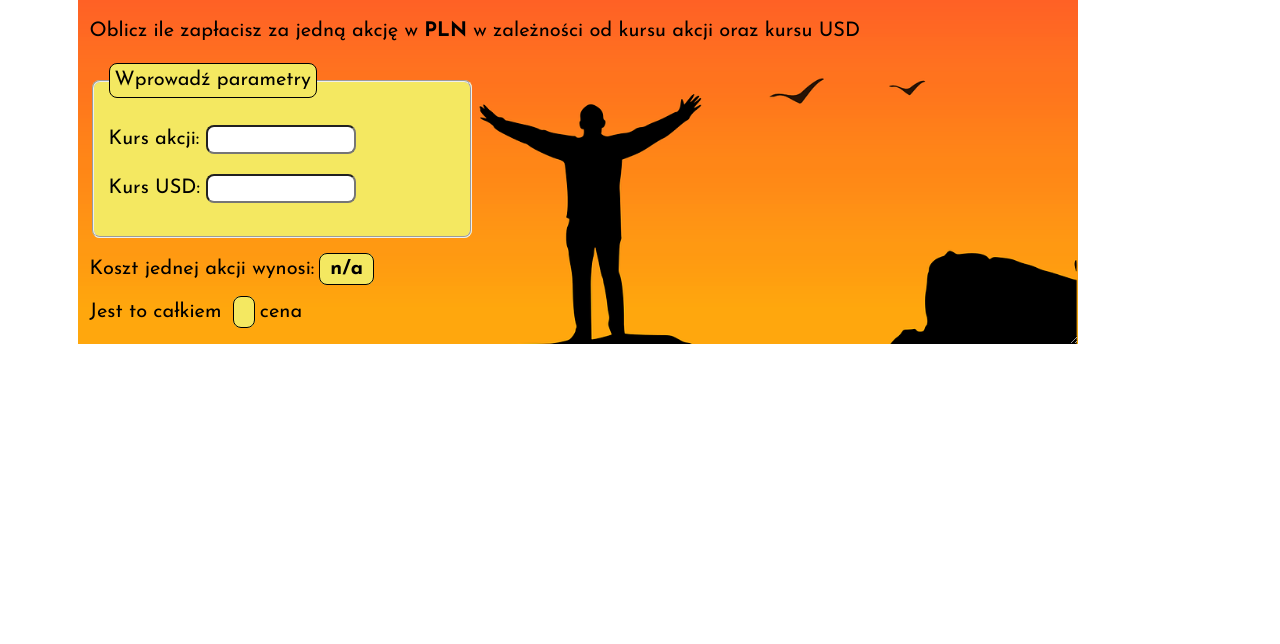
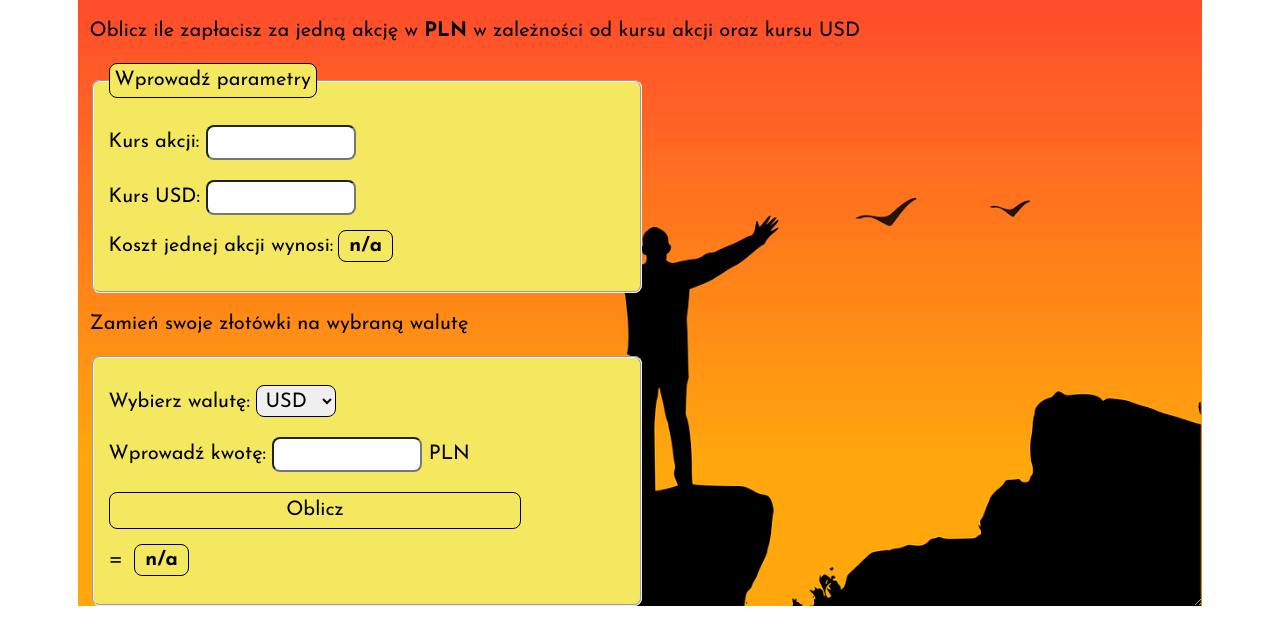
Before and after one commit to JacekWarzecha/Converter-, a plain HTML site: page index.html in a window 1280 px wide. Drawn offline with nearby package versions, Linux system fonts and the light colour scheme.

Commit message:
added new form and support from JS

```diff
--- a/css/element.css
+++ b/css/element.css
@@ -1,8 +1,9 @@
 .element {
     padding: 0 1%;
     background-image: url("../images/tloPomaranczowe.png");
-    max-width: 1000px;
-    max-height: 500px;
+    max-width: 1200px;
+    max-height: 1000px;
+    width: 100%;
     resize:both;
     overflow: auto;
     background-size: cover;
--- a/css/form.css
+++ b/css/form.css
@@ -1,7 +1,7 @@
 .form__fieldset {
     background-color: rgb(244 232 97);
     border-radius: 8px;
-    max-width: 380px;
+    max-width: 550px;
 }
 
 .form__legend {
@@ -23,8 +23,27 @@
 .form__field {
     border-radius: 8px;
     width: 150px;
+    padding: 4px;
 }
 
 .form__field:hover {
     background-color: hsl(55, 87%, 87%)
 }
+
+.form__field--width {
+    width: 80px;
+    border: 1px solid currentColor;
+}
+
+.form__button {
+    background-color: rgb(244 232 97);
+    border: 1px solid currentColor;
+    border-radius: 8px;
+    padding: 6px;
+    width: 80%;
+
+}
+
+.form__button:hover {
+    background-color: hsl(55, 87%, 77%);;
+}
--- a/index.html
+++ b/index.html
@@ -42,34 +42,65 @@
                 name="quotes"
                 type="number"
                 class="js-quotes form__field"
-                min="0.01"
-                max="99999"
                 required
               />
             </label>
           </p>
           <p>
-            <label
-              >Kurs USD:
+            <label>
+              Kurs USD:
               <input
                 name="exchange"
                 type="number"
                 class="js-exchange form__field"
-                min="0.01"
-                max="999"
                 required
               />
             </label>
           </p>
-        </fieldset>
           <p>
             Koszt jednej akcji wynosi:<strong class="js-cost form__cost"
               >n/a</strong
             >
           </p>
+        </fieldset>
+      </form>
+
+      <form class="js-form-cantor">
+        <p>Zamień swoje złotówki na wybraną walutę</p>
+        <fieldset class="form__fieldset">
           <p>
-          Jest to całkiem <strong class="js-ratio form__cost"> </strong> cena
+            <label>
+              Wybierz walutę:
+              <select
+                name="currency"
+                class="js-currency form__field form__field--width"
+              >
+                <option value="USD">USD</option>
+                <option value="EUR">EUR</option>
+                <option value="CHF">CHF</option>
+              </select>
+            </label>
           </p>
+          <p>
+            <label>
+              Wprowadź kwotę:
+              <input
+                name="amount"
+                type="number"
+                class="js-amount form__field"
+                min="0.01"
+                max="1000000000"
+                step="any"
+                required
+              />
+            </label>
+            PLN
+          </p>
+          <p>
+            <button class="form__button">Oblicz</button>
+          </p>
+          <p>= <strong class="js-score form__cost"> n/a</strong></p>
+        </fieldset>
       </form>
     </div>
   </body>
--- a/js/script.js
+++ b/js/script.js
@@ -1,30 +1,69 @@
 {
+  const updatePriceText = (cost) => {
+    const costElement = document.querySelector(".js-cost");
+
+    if (cost < 0) {
+      costElement.innerText = "Wprowadź dodatnie liczby";
+    } else {
+      costElement.innerText = cost.toFixed(2);
+    }
+  };
+
   const priceCalculate = () => {
     const quotesElement = document.querySelector(".js-quotes");
     const exchangeElement = document.querySelector(".js-exchange");
-    const costElement = document.querySelector(".js-cost");
+
     const quotes = quotesElement.value;
     const exchange = exchangeElement.value;
     let cost = quotes * exchange;
-    costElement.innerText = cost.toFixed(2);
 
-    if (cost <= 0) {
-      costElement.innerText = "Wprowadź dodatnie liczby";
-    }
+    updatePriceText(cost);
   };
 
-  // Chciałem zrobić funkcję i wywołać ją po przecinku za .."input", priceCalculate, /tu\ -ale nie działało
-
-  // const textShow = () => {
-  //   if (cost <= 0) {
-  //     costElement.innerText = "Wprowadź dodatnie liczby";
-  //   }
-  // }
-
   const priceShow = () => {
-    const formCurrency = document.querySelector(".js-form");
-    formCurrency.addEventListener("input", priceCalculate);
+    const formQuotes = document.querySelector(".js-form");
+    formQuotes.addEventListener("input", priceCalculate);
   };
 
   priceShow();
 }
+
+{
+  const calculateScore = (amount, currency) => {
+    const USD = 4.4;
+    const EUR = 4.6;
+    const CHF = 4.7;
+    switch (currency) {
+      case "USD":
+        return amount / USD;
+      case "EUR":
+        return amount / EUR;
+      case "CHF":
+        return amount / CHF;
+    }
+  };
+
+  const updateScoreText = (score, currency) => {
+    const scoreElement = document.querySelector(".js-score");
+    scoreElement.innerHTML = `${score.toFixed(2)} ${currency}`;
+  };
+
+  const submitFormCantor = (event) => {
+    event.preventDefault();
+    const currencyElement = document.querySelector(".js-currency");
+    const amountElement = document.querySelector(".js-amount");
+
+    const currency = currencyElement.value;
+    const amount = +amountElement.value;
+
+    const score = calculateScore(amount, currency);
+    updateScoreText(score, currency);
+  };
+
+  const initSubmitFormCantor = () => {
+    const formCantorElement = document.querySelector(".js-form-cantor");
+    formCantorElement.addEventListener("submit", submitFormCantor);
+  };
+
+  initSubmitFormCantor();
+}
```
Also changed, not shown: 1 other file. Lines whose indentation alone changed are shown as unchanged.
